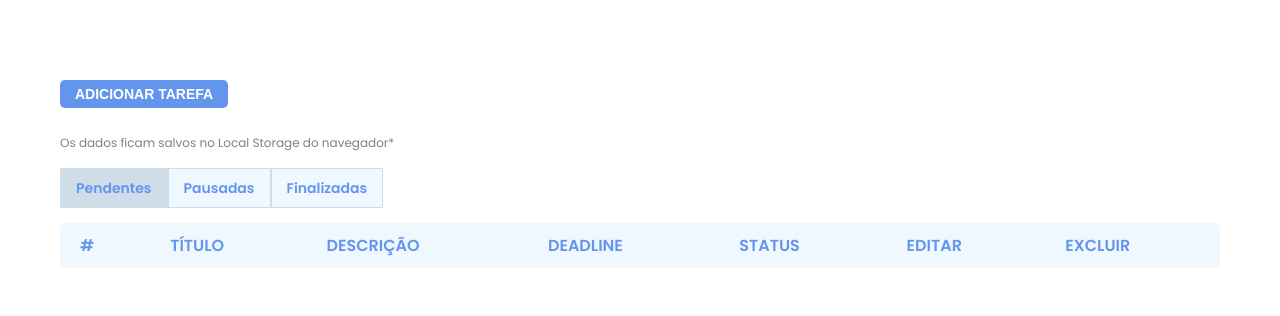
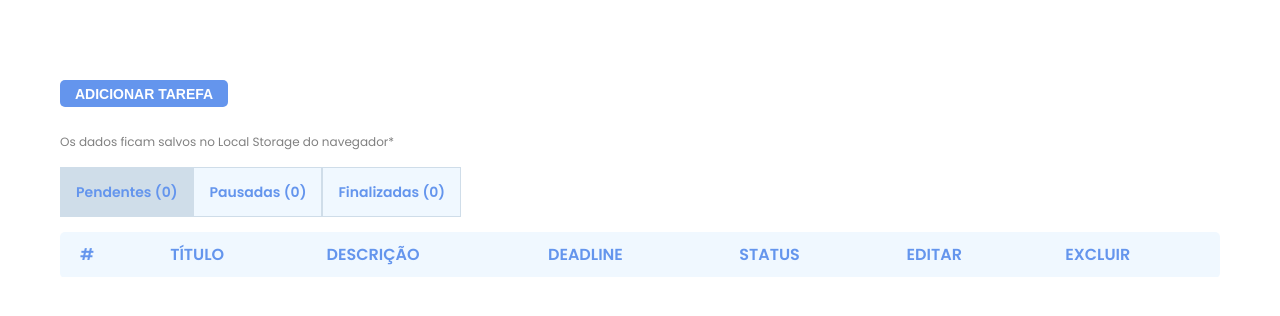
Before and after one commit to imarqueso/crud-react, a React (Create React App) app: page / in a window 1280 px wide. Shown: the top 316 px of the page. Built offline with nearby package versions, Linux system fonts and the light colour scheme.

Commit message:
Adição de contador nas abas

```diff
--- a/src/App.css
+++ b/src/App.css
@@ -137,7 +137,7 @@ td .id {
 }
 
 .finalizado {
-  background-color: darkgreen;
+  background-color: #228d15;
 }
 
 .editar, .excluir {
@@ -198,7 +198,7 @@ nav ul li {
   align-items: center;
 }
 
-nav ul li a {
+nav ul li p {
   text-decoration: none;
   padding: 8px 15px;
   height: 100%;
@@ -212,11 +212,20 @@ nav ul li a {
   display: flex;
   justify-content: center;
   align-items: center;
+  cursor: pointer;
 }
 
 .active {
   background-color: #cfdde9;
   transition: 0.4s ease all;
+}
+
+#box-pendente, #box-pausado, #box-finalizado {
+  display: none;
+}
+
+.box-visivel {
+  display: block !important;
 }
 
 @media (max-width: 1200px) {
--- a/src/App.js
+++ b/src/App.js
@@ -4,7 +4,6 @@ import ModalComponent from "./components/ModalComponent";
 import TarefasPendenteComponent from "./components/TarefasPendenteComponent";
 import TarefasPausadasComponent from "./components/TarefasPausadasComponent";
 import TarefasFinalizadosComponent from "./components/TarefasFinalizadosComponent";
-import { BrowserRouter, Routes, Route } from "react-router-dom";
 import NavComponent from "./components/NavComponent";
 
 function App() {
@@ -39,6 +38,48 @@ function App() {
       .classList.remove("modal-visivel");
   };
 
+  const [qtdPendente, setQtdPendente] = useState("");
+  const [qtdPausado, setQtdPausado] = useState("");
+  const [qtdFinalizado, setQtdFinalizado] = useState("");
+
+  const handlePendente = () => {
+    document.getElementById("box-pendente").classList.add("box-visivel");
+    document.getElementById("box-pausado").classList.remove("box-visivel");
+    document.getElementById("box-finalizado").classList.remove("box-visivel");
+    document.getElementById("navPendente").classList.add("active");
+    document.getElementById("navPausado").classList.remove("active");
+    document.getElementById("navFinalizado").classList.remove("active");
+  };
+
+  const handlePausado = () => {
+    document.getElementById("box-pendente").classList.remove("box-visivel");
+    document.getElementById("box-pausado").classList.add("box-visivel");
+    document.getElementById("box-finalizado").classList.remove("box-visivel");
+    document.getElementById("navPendente").classList.remove("active");
+    document.getElementById("navPausado").classList.add("active");
+    document.getElementById("navFinalizado").classList.remove("active");
+  };
+
+  const handleFinalizado = () => {
+    document.getElementById("box-pendente").classList.remove("box-visivel");
+    document.getElementById("box-pausado").classList.remove("box-visivel");
+    document.getElementById("box-finalizado").classList.add("box-visivel");
+    document.getElementById("navPendente").classList.remove("active");
+    document.getElementById("navPausado").classList.remove("active");
+    document.getElementById("navFinalizado").classList.add("active");
+  };
+
+  useEffect(() => {
+    setTimeout(() => {
+      const quantidadePendente = document.querySelectorAll(".qtdPendente");
+      setQtdPendente(quantidadePendente.length);
+      const quantidadePausado = document.querySelectorAll(".qtdPausado");
+      setQtdPausado(quantidadePausado.length);
+      const quantidadeFinalizado = document.querySelectorAll(".qtdFinalizado");
+      setQtdFinalizado(quantidadeFinalizado.length);
+    }, 500);
+  }, []);
+
   return (
     <section className="container">
       <div className="content">
@@ -50,12 +91,15 @@ function App() {
           Os dados ficam salvos no Local Storage do navegador*
         </span>
 
-        <BrowserRouter>
-          <NavComponent />
-          <Routes>
-            <Route
-              path="/"
-              element={
+        <NavComponent
+          qtdPendente={qtdPendente}
+          qtdPausado={qtdPausado}
+          qtdFinalizado={qtdFinalizado}
+          handlePendente={handlePendente}
+          handlePausado={handlePausado}
+          handleFinalizado={handleFinalizado}
+        />
+
         <TarefasPendenteComponent
           onClose={onClose}
           data={data}
@@ -73,12 +117,8 @@ function App() {
           setDeadline={setDeadline}
           deadline={deadline}
           onOpen={onOpen}
+          setQtdPendente={setQtdPendente}
         />
-              }
-            />
-            <Route
-              path="pausadas"
-              element={
         <TarefasPausadasComponent
           onClose={onClose}
           data={data}
@@ -96,12 +136,8 @@ function App() {
           setDeadline={setDeadline}
           deadline={deadline}
           onOpen={onOpen}
+          setQtdPausado={setQtdPausado}
         />
-              }
-            />
-            <Route
-              path="finalizadas"
-              element={
         <TarefasFinalizadosComponent
           onClose={onClose}
           data={data}
@@ -119,11 +155,8 @@ function App() {
           setDeadline={setDeadline}
           deadline={deadline}
           onOpen={onOpen}
+          setQtdFinalizado={setQtdFinalizado}
         />
-              }
-            />
-          </Routes>
-        </BrowserRouter>
       </div>
       <ModalComponent
         onClose={onClose}
@@ -141,6 +174,12 @@ function App() {
         status={status}
         setDeadline={setDeadline}
         deadline={deadline}
+        setQtdPendente={setQtdPendente}
+        setQtdPausado={setQtdPausado}
+        setQtdFinalizado={setQtdFinalizado}
+        qtdPendente={qtdPendente}
+        qtdPausado={qtdPausado}
+        qtdFinalizado={qtdFinalizado}
       />
     </section>
   );
--- a/src/components/ModalComponent.js
+++ b/src/components/ModalComponent.js
@@ -15,6 +15,12 @@ const ModalComponent = ({
   status,
   setDeadline,
   deadline,
+  setQtdPendente,
+  setQtdPausado,
+  setQtdFinalizado,
+  qtdPendente,
+  qtdPausado,
+  qtdFinalizado,
 }) => {
   const handleSave = (e) => {
     e.preventDefault();
@@ -37,12 +43,25 @@ const ModalComponent = ({
     localStorage.setItem("cad_cliente", JSON.stringify(newDataArray));
 
     setData(newDataArray);
+
+    setTimeout(() => {
+      const quantidadePendente = document.querySelectorAll(".qtdPendente");
+      setQtdPendente(quantidadePendente.length);
+      const quantidadePausado = document.querySelectorAll(".qtdPausado");
+      setQtdPausado(quantidadePausado.length);
+      const quantidadeFinalizado = document.querySelectorAll(".qtdFinalizado");
+      setQtdFinalizado(quantidadeFinalizado.length);
+    }, 500);
+
     setTitulo("");
     setDescricao("");
     setStatus("");
     setDeadline("");
     setId("");
     onClose();
+    setQtdPendente();
+    setQtdPausado();
+    setQtdFinalizado();
   };
 
   // const emailAlreadyExists = () => {
--- a/src/components/NavComponent.js
+++ b/src/components/NavComponent.js
@@ -1,17 +1,28 @@
-import { NavLink } from "react-router-dom";
-
-const NavComponent = () => {
+const NavComponent = ({
+  qtdPendente,
+  qtdPausado,
+  qtdFinalizado,
+  handlePendente,
+  handlePausado,
+  handleFinalizado,
+}) => {
   return (
     <nav>
       <ul>
         <li>
-          <NavLink to="/">Pendentes</NavLink>
+          <p onClick={handlePendente} className="active" id="navPendente">
+            Pendentes&nbsp;({qtdPendente})
+          </p>
         </li>
         <li>
-          <NavLink to="pausadas">Pausadas</NavLink>
+          <p onClick={handlePausado} id="navPausado">
+            Pausadas&nbsp;({qtdPausado})
+          </p>
         </li>
         <li>
-          <NavLink to="finalizadas">Finalizadas</NavLink>
+          <p onClick={handleFinalizado} id="navFinalizado">
+            Finalizadas&nbsp;({qtdFinalizado})
+          </p>
         </li>
       </ul>
     </nav>
--- a/src/components/TarefasFinalizadosComponent.js
+++ b/src/components/TarefasFinalizadosComponent.js
@@ -17,6 +17,7 @@ const TarefasFinalizadosComponent = ({
   status,
   setDeadline,
   deadline,
+  setQtdFinalizado,
 }) => {
   const handleRemove = (id) => {
     const newArray = data.filter((item) => item.id !== id);
@@ -24,10 +25,15 @@ const TarefasFinalizadosComponent = ({
     setData(newArray);
 
     localStorage.setItem("cad_cliente", JSON.stringify(newArray));
+
+    setTimeout(() => {
+      const quantidadeFinalizado = document.querySelectorAll(".qtdFinalizado");
+      setQtdFinalizado(quantidadeFinalizado.length);
+    }, 500);
   };
 
   return (
-    <div className="box">
+    <div className="box" id="box-finalizado">
       <table>
         <thead>
           <tr>
@@ -43,16 +49,16 @@ const TarefasFinalizadosComponent = ({
         <tbody>
           {data.map(({ id, titulo, descricao, deadline, status }, index) => {
             return status === "Finalizado" ? (
-              <tr key={index}>
+              <tr key={index} className="qtdFinalizado">
                 <td>
-                  {index}
+                  {index + 1}
                   <span className="id">{id}</span>
                 </td>
                 <td>{titulo}</td>
                 <td>{descricao}</td>
                 <td>{format(parseISO(deadline), "dd/MM/yyyy")}</td>
                 <td>
-                  <span className="pendente">{status}</span>
+                  <span className="finalizado">{status}</span>
                 </td>
                 <td>
                   <span
--- a/src/components/TarefasPausadasComponent.js
+++ b/src/components/TarefasPausadasComponent.js
@@ -17,6 +17,8 @@ const TarefasPausadasComponent = ({
   status,
   setDeadline,
   deadline,
+  setQtdPausado,
+  quantidadePausado,
 }) => {
   const handleRemove = (id) => {
     const newArray = data.filter((item) => item.id !== id);
@@ -24,10 +26,15 @@ const TarefasPausadasComponent = ({
     setData(newArray);
 
     localStorage.setItem("cad_cliente", JSON.stringify(newArray));
+
+    setTimeout(() => {
+      const quantidadePausado = document.querySelectorAll(".qtdPausado");
+      setQtdPausado(quantidadePausado.length);
+    }, 500);
   };
 
   return (
-    <div className="box">
+    <div className="box" id="box-pausado">
       <table>
         <thead>
           <tr>
@@ -43,9 +50,9 @@ const TarefasPausadasComponent = ({
         <tbody>
           {data.map(({ id, titulo, descricao, deadline, status }, index) => {
             return status === "Pausado" ? (
-              <tr key={index}>
+              <tr key={index} className="qtdPausado">
                 <td>
-                  {index}
+                  {index + 1}
                   <span className="id">{id}</span>
                 </td>
                 <td>{titulo}</td>
--- a/src/components/TarefasPendenteComponent.js
+++ b/src/components/TarefasPendenteComponent.js
@@ -17,6 +17,8 @@ const TarefasPendenteComponent = ({
   status,
   setDeadline,
   deadline,
+  setQtdPendente,
+  quantidadePendente,
 }) => {
   const handleRemove = (id) => {
     const newArray = data.filter((item) => item.id !== id);
@@ -24,10 +26,15 @@ const TarefasPendenteComponent = ({
     setData(newArray);
 
     localStorage.setItem("cad_cliente", JSON.stringify(newArray));
+
+    setTimeout(() => {
+      const quantidadePendente = document.querySelectorAll(".qtdPendente");
+      setQtdPendente(quantidadePendente.length);
+    }, 500);
   };
 
   return (
-    <div className="box">
+    <div className="box box-visivel" id="box-pendente">
       <table>
         <thead>
           <tr>
@@ -43,9 +50,9 @@ const TarefasPendenteComponent = ({
         <tbody>
           {data.map(({ id, titulo, descricao, deadline, status }, index) => {
             return status === "Pendente" ? (
-              <tr key={index}>
+              <tr key={index} className="qtdPendente">
                 <td>
-                  {index}
+                  {index + 1}
                   <span className="id">{id}</span>
                 </td>
                 <td>{titulo}</td>
```
Lines whose indentation alone changed are shown as unchanged.
